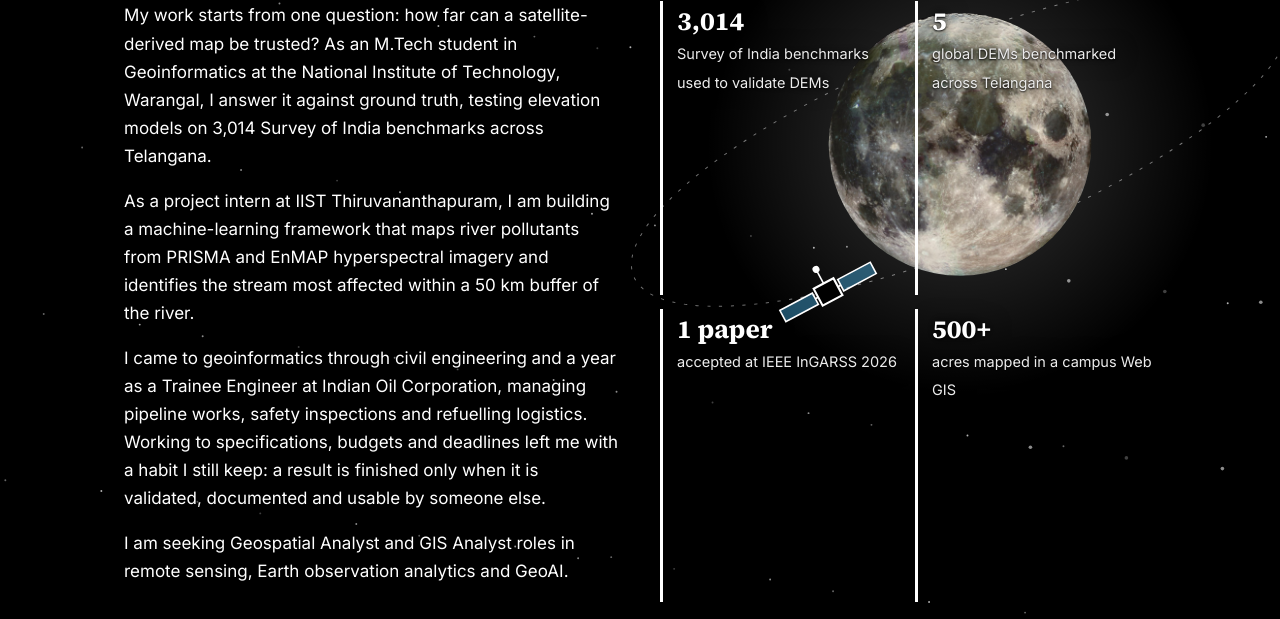
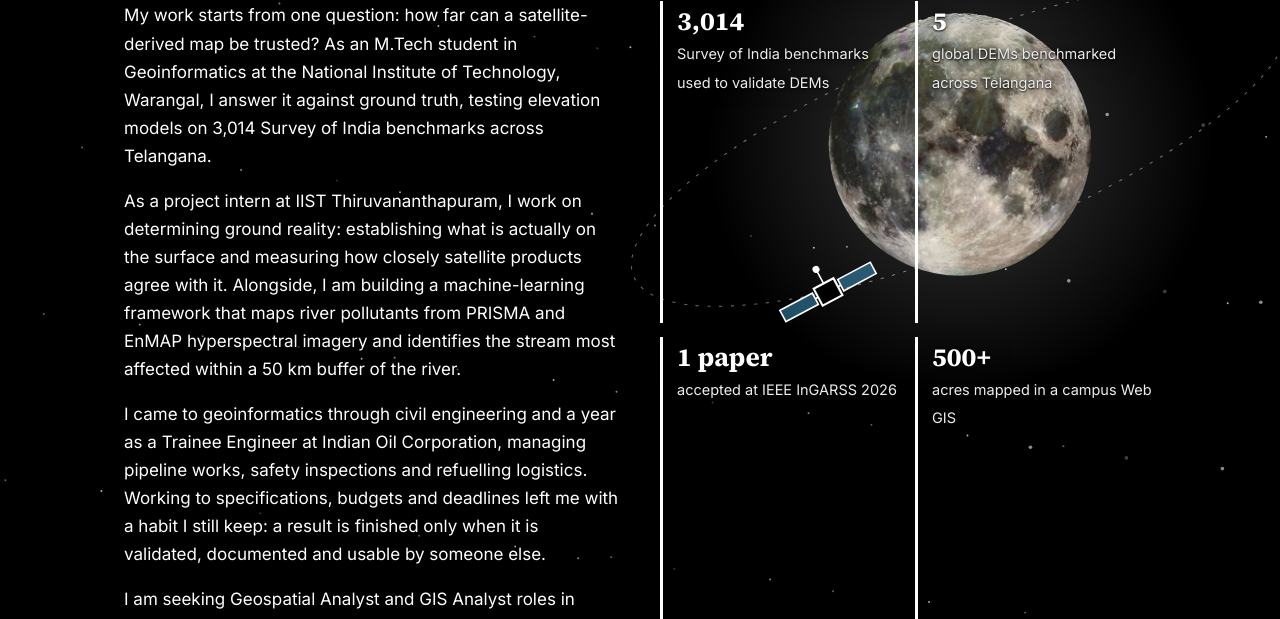
Before and after one commit to Nyshadham-hub/nyshadham-hub.github.io, a plain HTML site: page about.html in a window 1280 px wide. Shown: the part 181-800 px from the top of the page. Drawn offline with Linux system fonts and the light colour scheme.

Commit message:
Update project intern description in about.html

```diff
--- a/about.html
+++ b/about.html
@@ -9,7 +9,7 @@
 <div class="two">
 <div>
 <p style="margin-top:0">My work starts from one question: how far can a satellite-derived map be trusted? As an M.Tech student in Geoinformatics at the National Institute of Technology, Warangal, I answer it against ground truth, testing elevation models on 3,014 Survey of India benchmarks across Telangana.</p>
-<p>As a project intern at IIST Thiruvananthapuram, I am building a machine-learning framework that maps river pollutants from PRISMA and EnMAP hyperspectral imagery and identifies the stream most affected within a 50 km buffer of the river.</p>
+<p>As a project intern at IIST Thiruvananthapuram, I work on determining ground reality: establishing what is actually on the surface and measuring how closely satellite products agree with it. Alongside, I am building a machine-learning framework that maps river pollutants from PRISMA and EnMAP hyperspectral imagery and identifies the stream most affected within a 50 km buffer of the river.</p>
 <p>I came to geoinformatics through civil engineering and a year as a Trainee Engineer at Indian Oil Corporation, managing pipeline works, safety inspections and refuelling logistics. Working to specifications, budgets and deadlines left me with a habit I still keep: a result is finished only when it is validated, documented and usable by someone else.</p>
 <p>I am seeking Geospatial Analyst and GIS Analyst roles in remote sensing, Earth observation analytics and GeoAI.</p>
 </div>
```
